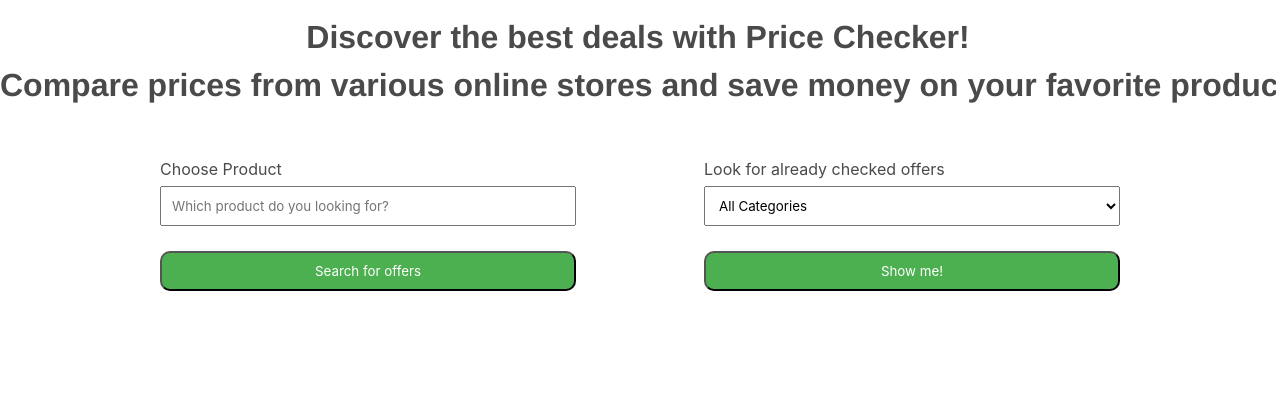
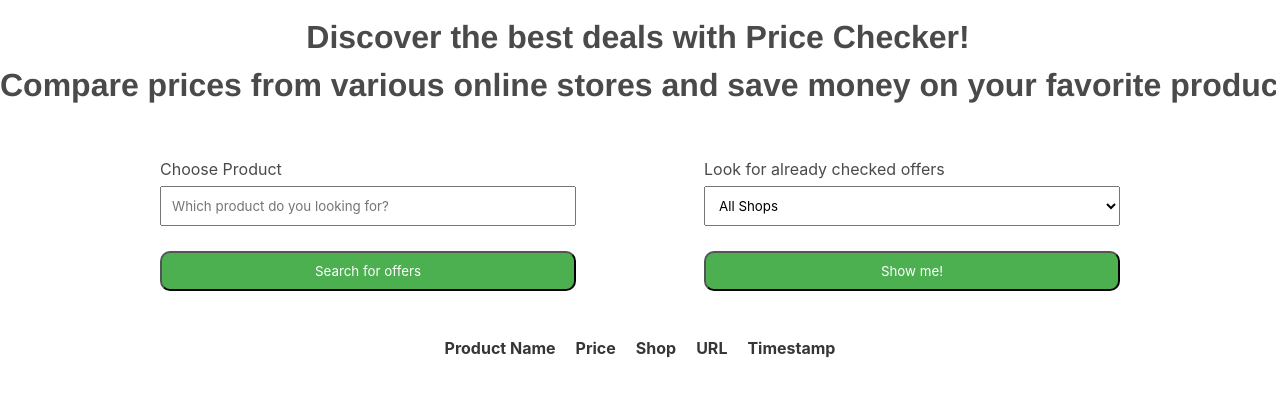
Before and after one commit to sebix789/PriceChecker, a Django app: page / in a window 1280 px wide. Shown: the part 161-558 px from the top of the page. Run offline with Django 4.2, Linux system fonts and the light colour scheme; lists and menus that the app fills with data are empty; some libraries are stand-ins or nearby versions.

Commit message:
template modified

```diff
--- a/kernel/priceChecker/static/priceChecker/landingPage.css
+++ b/kernel/priceChecker/static/priceChecker/landingPage.css
@@ -97,6 +97,17 @@ input[type="submit"].db-search-btn {
   margin-top: 25px;
 }
 
+.product-table {
+  width: 100%;
+  border-collapse: separate;
+  border-spacing: 20px;
+}
+
+.product-table th,
+.product-table td {
+  text-align: center;
+}
+
 /* Responsive styles */
 @media (max-width: 768px) {
   .base-container {
@@ -123,6 +134,15 @@ input[type="submit"].db-search-btn {
   }
 }
 
+@media screen and (max-width: 600px) {
+  .product-table td {
+    max-width: 100px;
+    overflow: hidden;
+    text-overflow: ellipsis;
+    white-space: nowrap;
+  }
+}
+
 /* Animations */
 @keyframes typing {
   from {
--- a/kernel/priceChecker/templates/priceChecker/index.html
+++ b/kernel/priceChecker/templates/priceChecker/index.html
@@ -61,11 +61,11 @@
     <div class="base-container">
       <div class="wrapper input-wrapper">
         <form method="post">
-          Choose Product
+          {% csrf_token %} Choose Product
           <input
             type="text"
             placeholder="Which product do you looking for?"
-            name="url"
+            name="product_name"
           /><br />
           <input type="submit" value="Search for offers" />
         </form>
@@ -74,16 +74,42 @@
         <form method="post">
           Look for already checked offers
           <select class="category" name="data_type">
-            <option value="all">All Categories</option>
-            <option value="it-electronics">IT &amp; Electronics</option>
-            <option value="rtv-agd">RTV/AGD</option>
-            <option value="sports">Sports</option>
-            <option value="house-garden">House &amp; Garden</option>
+            <option value="all">All Shops</option>
+            <option value="it-electronics">Euro RTV AGD</option>
+            <option value="rtv-agd">Ceneo.pl</option>
+            <option value="sports">Morele.net</option>
+            <option value="house-garden">Media Expert</option>
+            <option value="house-garden">Komputronik</option>
+            <option value="house-garden">X-Kom</option>
           </select>
           <br />
           <input class="db-search-btn" type="submit" value="Show me!" />
         </form>
       </div>
+    </div>
+    <div class="scrapped-content">
+      <table class="product-table">
+        <thead>
+          <tr>
+            <th>Product Name</th>
+            <th>Price</th>
+            <th>Shop</th>
+            <th>URL</th>
+            <th>Timestamp</th>
+          </tr>
+        </thead>
+        <tbody>
+          {% for product in products %}
+          <tr>
+            <td>{{ product.name }}</td>
+            <td>{{ product.price }}</td>
+            <td>{{ product.shop_name }}</td>
+            <td><a href="{{ product.url }}">Link</a></td>
+            <td>{{ product.timestamp }}</td>
+          </tr>
+          {% endfor %}
+        </tbody>
+      </table>
     </div>
   </body>
   <script>
```
